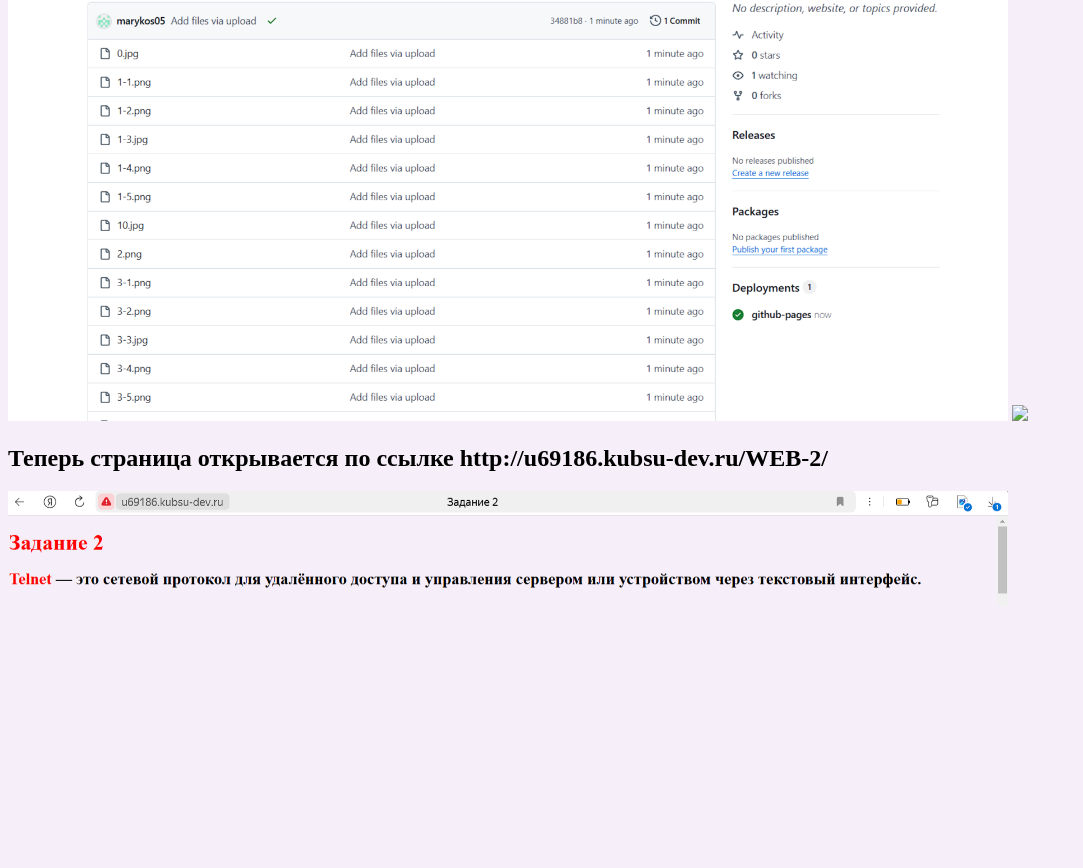
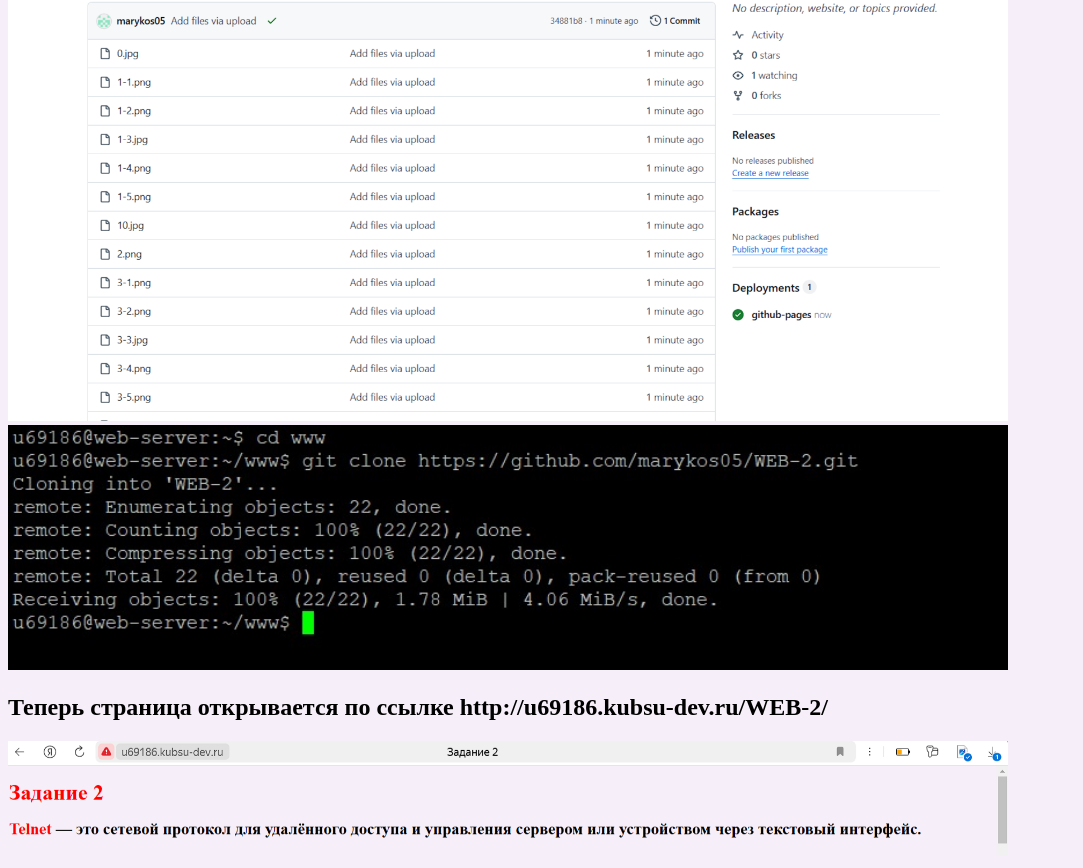
Before and after one commit to marykos05/WEB-2, a plain HTML site: page index.html in a window 1280 px wide. Shown: the part 7453-8321 px from the top of the page, without its empty margins (0-1083 px from the left). Before the commit the page ends 8071 px from the top, so only its background shows below. Drawn offline with Linux system fonts and the light colour scheme.

Commit message:
Update index.html

```diff
--- a/index.html
+++ b/index.html
@@ -70,7 +70,7 @@
         <h2>На скрине видим, что кодировка ресурса charset = UTF-8, также index.php снова изменил нам заголовок на 404 Not Found.</h2>
         <h1>10. Заливка сверстанной страницы на GitHub и учебный сервер с помощью команды git clone в Putty:</h1>
         <img src = "11.png" width = "1000"/>
-        <img src = "12.png" width = "1000"/>
+        <img src = "12.jpg" width = "1000"/>
         <h2>Теперь страница открывается по ссылке http://u69186.kubsu-dev.ru/WEB-2/</h2>
         <img src = "13.png" width = "1000"/>
     </body>
```
